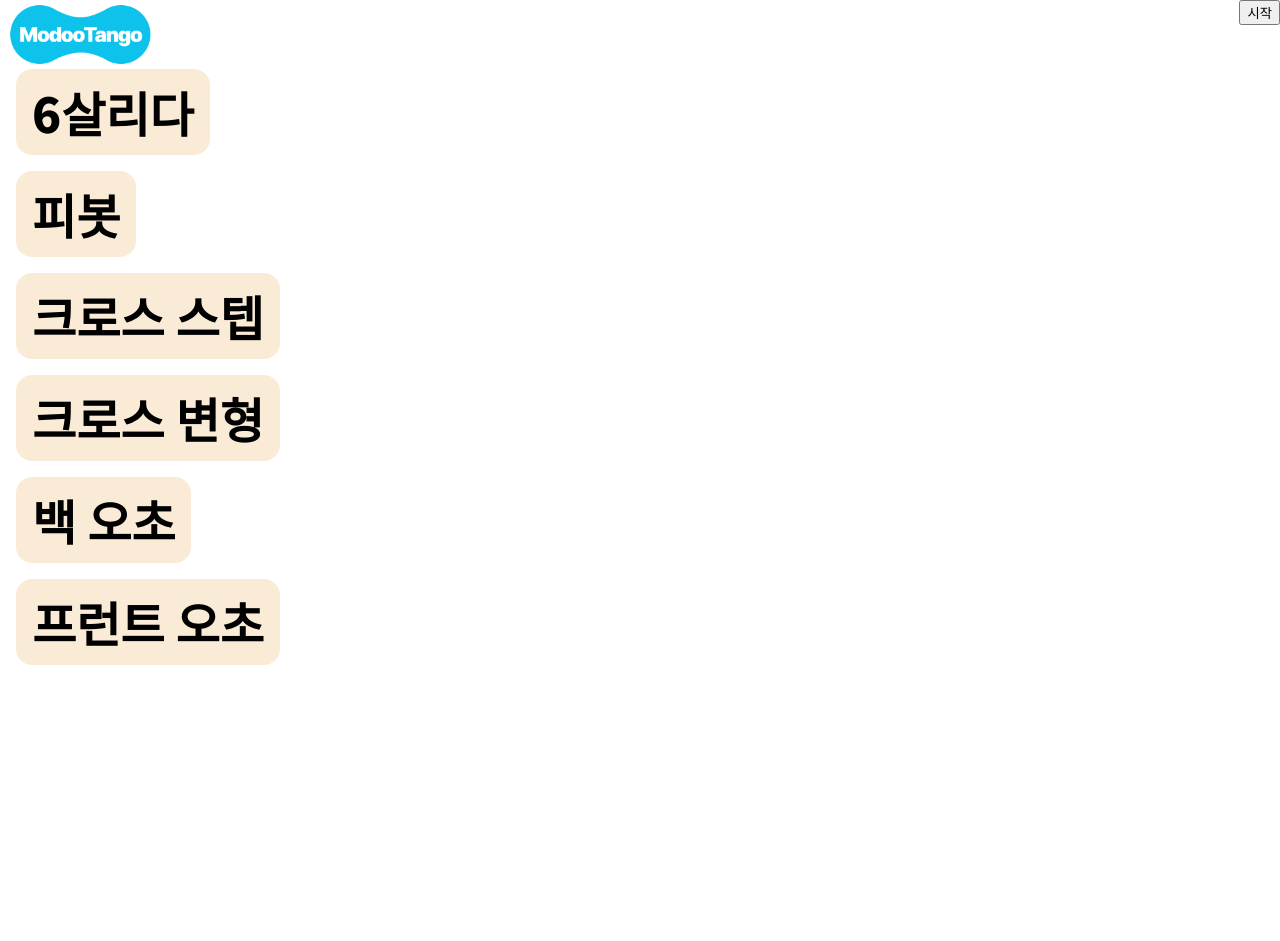
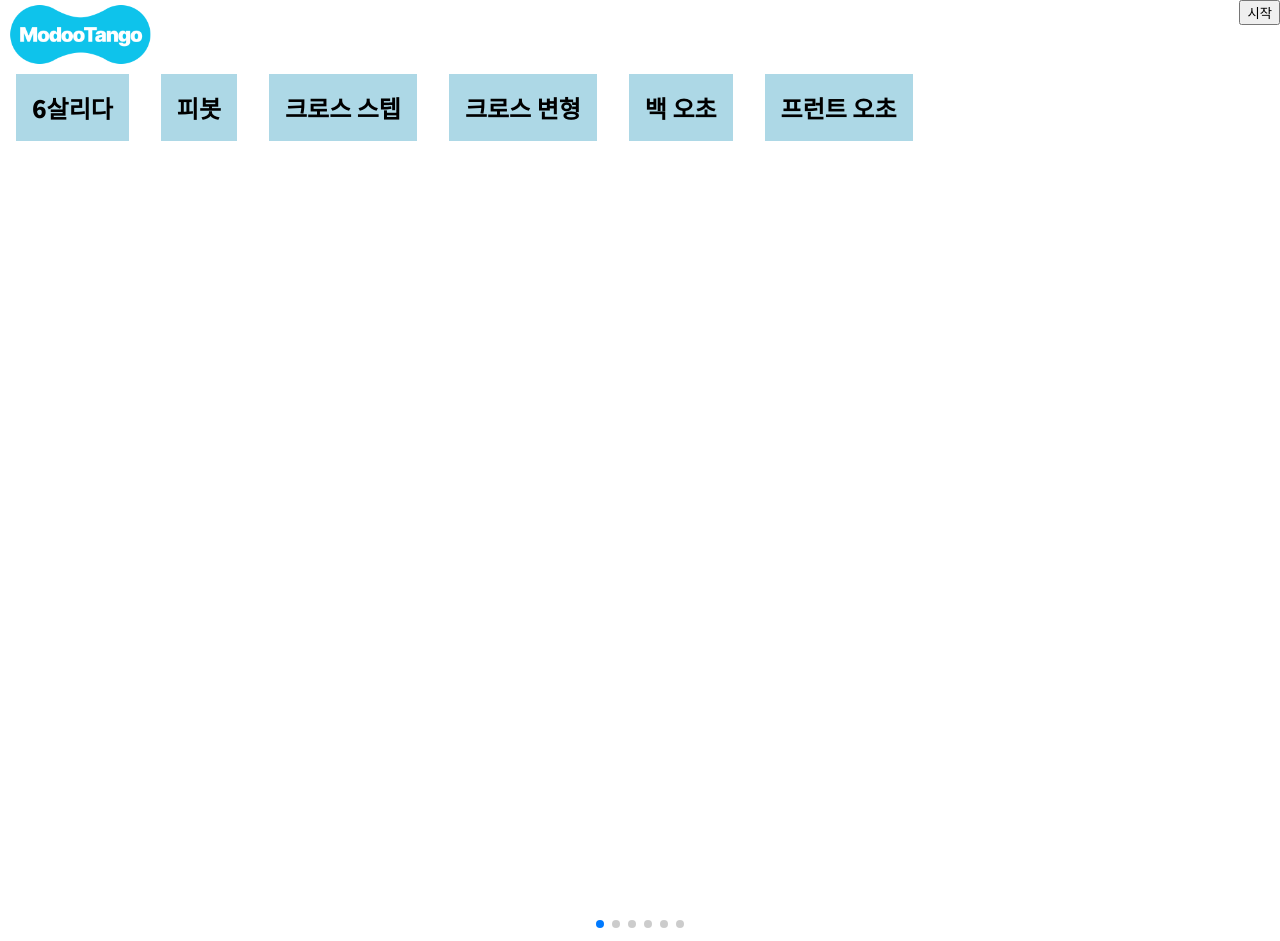
Before and after one commit to iloveu-design/technic, a plain HTML site: page oneday.html in a window 1280 px wide. Before the commit the page ends 800 px from the top, so only its background shows below. Drawn offline with nearby package versions, Linux system fonts and the light colour scheme.

Commit message:
작업 수정

```diff
--- a/css/ad.css
+++ b/css/ad.css
@@ -250,3 +250,19 @@ h1 {
   height: 100vh;
   /* overflow: hidden; */
 }
+
+.curriSwiper {
+  margin-bottom: ;
+}
+.curri-cell{
+  background-color: lightblue;
+  padding: 1rem;
+}
+
+.curriSwiper .swiper-slide {
+  display: flex;
+  /* display: inline-block; */
+  width: fit-content;
+  padding: 0 1rem;
+
+}
--- a/oneday.html
+++ b/oneday.html
@@ -36,42 +36,38 @@
       onclick="pomoStart(); this.onclick='';">시작</button>
 
       <div class="">
-        <div class="timer"></div>
-        <div>
-          <!-- <img src="images/fly-logo-front.png" class="f-logo"> -->
+        <div class="timer">
         </div>
-        <div class="technic-container">
-          <div class="technik-wrapper">
-            <div class="group-technic">
+        <div class="title-box">
           <img src="images/modotango-logo-v12.png" class="f-logo">
-            </div>
-
-            <div class="group-technic">
-                <!-- <source src="/video/legpress.mp4" type="video/mp4" id="t1s"/> -->
-              <div class="technic-cell" id="t1"><h2>6살리다</h2></div>
-            </div>
-            <div class="group-technic">
-                <!-- <source src="/video/cross-step.mp4" type="video/mp4" id="t2s" /> -->
-              <div class="technic-cell" id="t2"><h2>피봇</h2></div>
-            </div>
-            <div class="group-technic">
-                <!-- <source src="/video/open-lapiz.MP4" type="video/mp4" id="t3s" /> -->
-              <div class="technic-cell" id="t3"><h2>크로스 스텝</h2></div>
-            </div>
-            <div class="group-technic">
-                <!-- <source src="/video/find-center.MP4" type="video/mp4" id="t4s" /> -->
-              <div class="technic-cell" id="t4"><h2>크로스 변형</h2></div>
-            </div>
-            <div class="group-technic">
-              <!-- <source src="/video/leg-stratch.MP4" type="video/mp4" id="t5s" /> -->
-              <div class="technic-cell" id="t5"><h2>백 오초</h2></div>
-            </div>
-            <div class="group-technic">
-              <!-- <source src="/video/flow-step-up-down.MP4" type="video/mp4" id="t6s" /> -->
-              <div class="technic-cell" id="t6"><h2>프런트 오초</h2></div>
-            </div>
 
         </div>
+        <div class="curriculam-box">
+          <div class="swiper curriSwiper">
+            <div class="swiper-wrapper">
+              <div class="swiper-slide">
+                <div class="curri-cell" id="t1"><h2>6살리다</h2></div>
+              </div>
+              <div class="swiper-slide">
+                <div class="curri-cell" id="t2"><h2>피봇</h2></div>
+              </div>
+              <div class="swiper-slide">
+                <div class="curri-cell" id="t3"><h2>크로스 스텝</h2></div>
+              </div>
+              <div class="swiper-slide">
+                <div class="curri-cell" id="t4"><h2>크로스 변형</h2></div>
+              </div>
+              <div class="swiper-slide">
+                <div class="curri-cell" id="t5"><h2>백 오초</h2></div>
+              </div>
+              <div class="swiper-slide">
+                <div class="curri-cell" id="t6"><h2>프런트 오초</h2></div>
+              </div>
+            </div>
+            <div class="curri-swiper-pagination"></div>
+          </div>
+        </div>
+        <div class="">
           <div class="video-wrapper">
             <div class="videoscroll">
               <div class="swiper mySwiper">
@@ -109,13 +105,7 @@
                 </div>
                 <div class="swiper-pagination"></div>
               </div>
-
-
             </div>
-
-              <!-- <video controls autoplay muted loop  id="mainv">
-                <source src="/video/legpress.mp4" type="video/mp4" id="mainsource" />
-              </video> -->
           </div>
         </div>
 
@@ -380,8 +370,15 @@
 
     <!-- Initialize Swiper -->
     <script>
+      var swiperCurri = new Swiper(".curriSwiper", {
+        slidesPerView: "auto",
+        pagination: {
+          el: ".curri-swiper-pagination",
+          clickable: true,
+        },
+      });
       var swiper = new Swiper(".mySwiper", {
-        direction: "vertical",
+        // direction: "vertical",
         height: 900,
         pagination: {
           el: ".swiper-pagination",
@@ -410,8 +407,8 @@
       // var trainings = [["traning", 10, "#t1"], ["rest", 5, "#t2"], ["traning", 7, "#t2"], ["rest", 5, "#t3"], ["traning", 7, "#t3"], ["rest", 5, "#t4"], ["traning", 7, "#t4"], ["rest", 5, "#t5"], ["traning", 7, "#t5"], ["rest", 5, "#t6"], ["traning", 7, "#t6"]];
       // var trainings = [["traning", 360, "#t1"], ["rest", 60, "#t2"], ["traning", 360, "#t2"], ["rest", 60, "#t3"], ["traning", 360, "#t3"], ["rest", 60, "#t4"], ["traning", 360, "#t4"], ["rest", 60, "#t5"], ["traning", 360, "#t5"], ["rest", 60, "#t6"], ["traning", 360, "#t6"]];
       // var trainings = [["traning", 1, "player1"], ["rest", 60, "player2"], ["traning", 360, "player2"], ["rest", 60, "player3"], ["traning", 360, "player3"], ["rest", 60, "player4"], ["traning", 360, "player4"], ["rest", 60, "player5"], ["traning", 360, "player5"], ["rest", 60, "player6"], ["traning", 360, "player6"]];
-    //   var trainings = [["traning", 3, "#t1"], ["rest", 3, "#t2"], ["traning", 3, "#t2"], ["rest", 3, "#t3"], ["traning", 3, "#t3"], ["rest", 3, "#t4"], ["traning", 3, "#t4"], ["rest", 5, "#t5"], ["traning", 7, "#t5"], ["rest", 5, "#t6"], ["traning", 7, "#t6"]];
-      var trainings = [["traning", 360, "#t1"], ["rest", 60, "#t2"], ["traning", 360, "#t2"], ["rest", 60, "#t3"], ["traning", 360, "#t3"], ["rest",60, "#t4"], ["traning", 360, "#t4"], ["rest", 60, "#t5"], ["traning", 360, "#t5"], ["rest", 60, "#t6"], ["traning", 360, "#t6"]];
+      var trainings = [["traning", 3, "#t1"], ["rest", 3, "#t2"], ["traning", 3, "#t2"], ["rest", 3, "#t3"], ["traning", 3, "#t3"], ["rest", 3, "#t4"], ["traning", 3, "#t4"], ["rest", 5, "#t5"], ["traning", 7, "#t5"], ["rest", 5, "#t6"], ["traning", 7, "#t6"]];
+    //   var trainings = [["traning", 360, "#t1"], ["rest", 60, "#t2"], ["traning", 360, "#t2"], ["rest", 60, "#t3"], ["traning", 360, "#t3"], ["rest",60, "#t4"], ["traning", 360, "#t4"], ["rest", 60, "#t5"], ["traning", 360, "#t5"], ["rest", 60, "#t6"], ["traning", 360, "#t6"]];
 
       var nowTraingTime = trainings[0][1];
       var totalStep = trainings.length;
```
Lines whose indentation alone changed are shown as unchanged.
